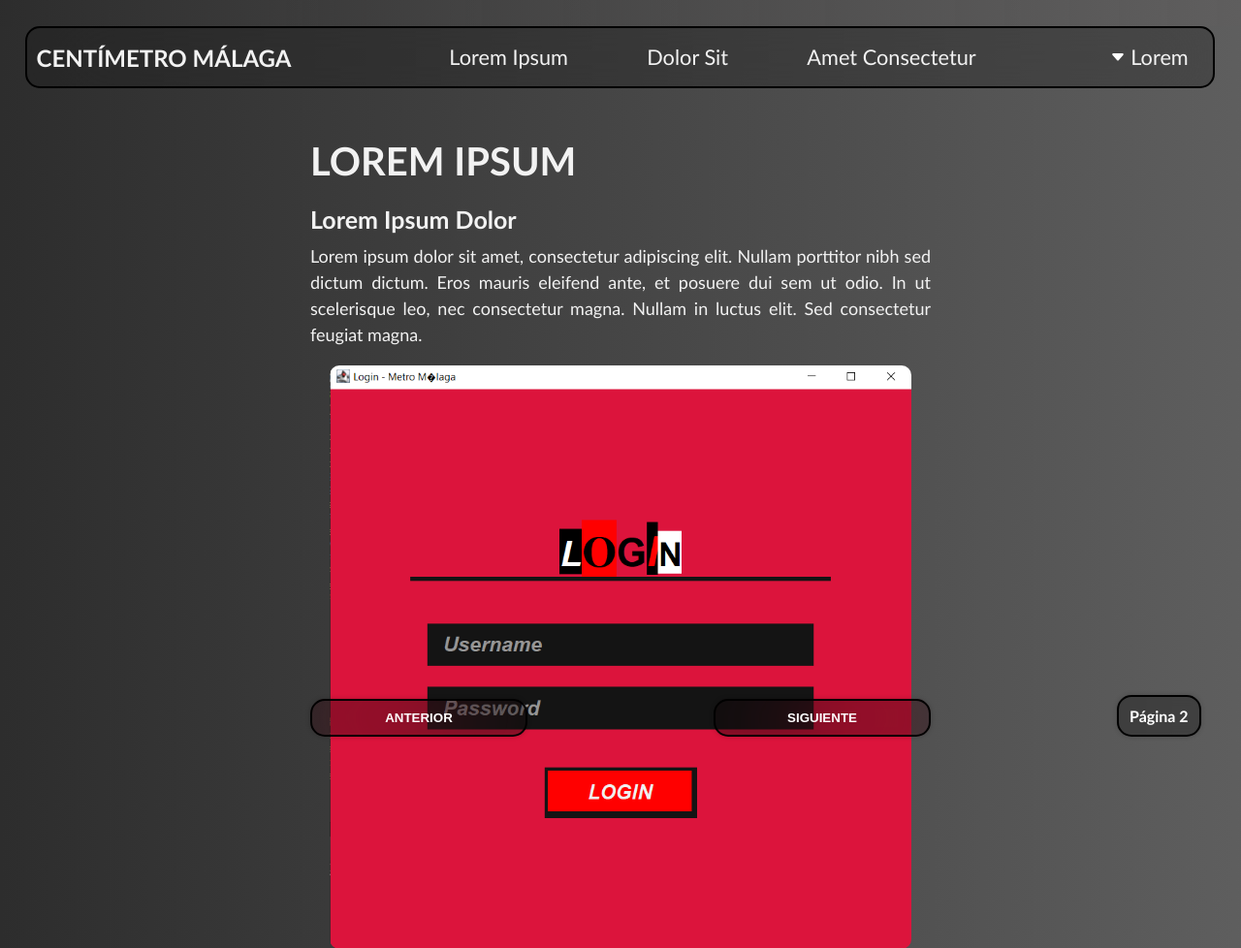
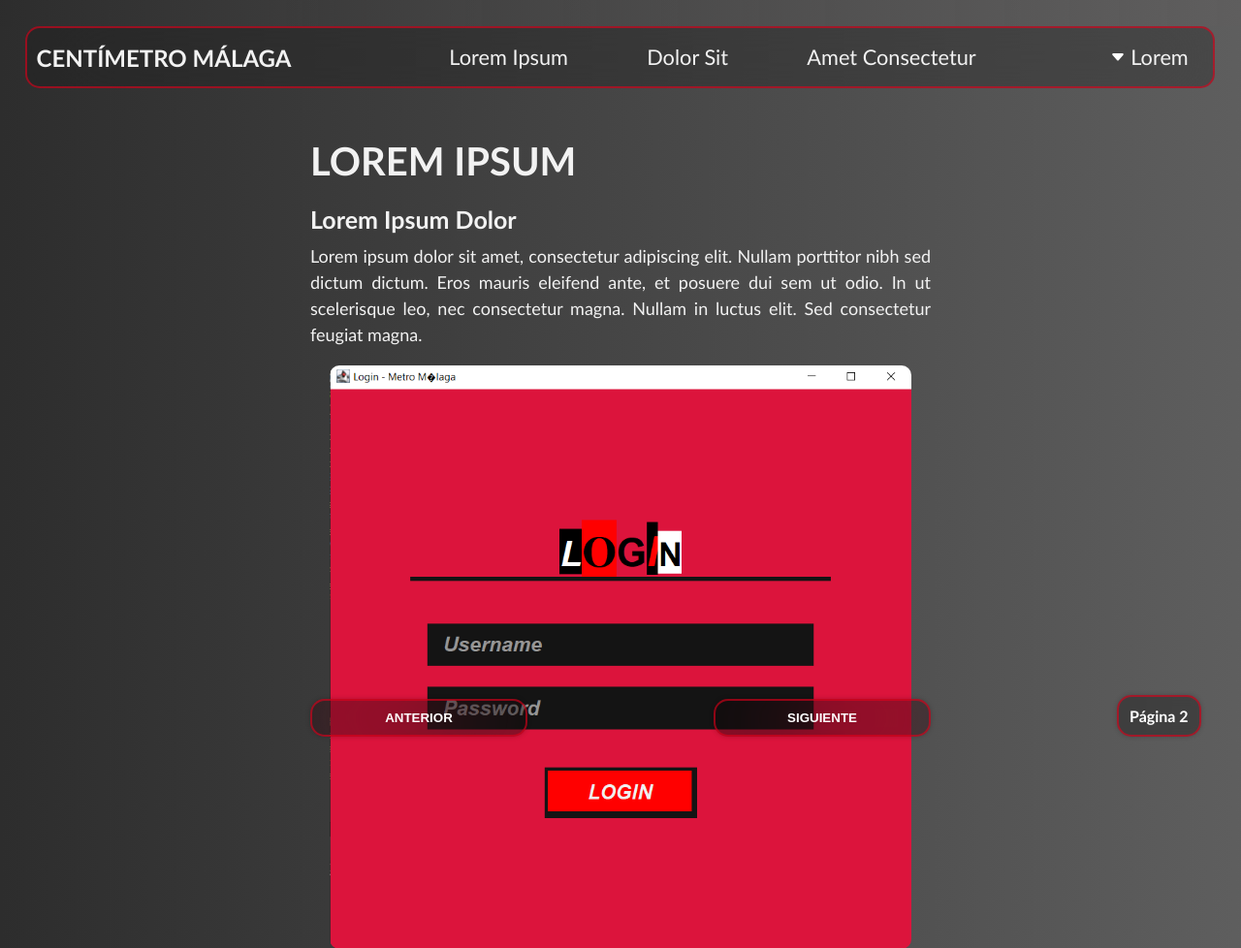
Before and after one commit to javisx-gh/manual-cm, a PHP site: page /HTML/page1.html in a window 1280 px wide. Shown: the top 978 px of the page at 97% size. Run offline with PHP 8.4, Linux system fonts and the light colour scheme.

Commit message:
bordes rojos

```diff
--- a/styles.css
+++ b/styles.css
@@ -245,7 +245,7 @@ body.page {
         justify-content: space-between;
         background: rgba(26, 26, 26, 0.3);
         backdrop-filter: blur(50px);
-        border: 2px solid #000000;
+        border: 2px solid rgb(228, 0, 27, 0.6);
         border-radius: 15px;
         z-index: 1;
 
@@ -420,7 +420,7 @@ body.page {
             background: rgba(0, 0, 0, 0.3);
             backdrop-filter: blur(50px);
             transition: background-color 0.3s, color 0.3s;
-            border: 2px solid #000000;
+            border: 2px solid rgb(228, 0, 27, 0.6);
             border-radius: 15px;
             box-shadow: 0 0 5px rgba(0, 0, 0, 0.2);
 
@@ -490,7 +490,7 @@ body.page {
         color: #fff;
         background: rgba(0, 0, 0, 0.3);
         backdrop-filter: blur(5px);
-        border: 2px solid #000000;
+        border: 2px solid rgb(228, 0, 27, 0.6);
         border-radius: 15px;
         box-shadow: 0 0 5px rgba(0, 0, 0, 0.2);
     }
```
